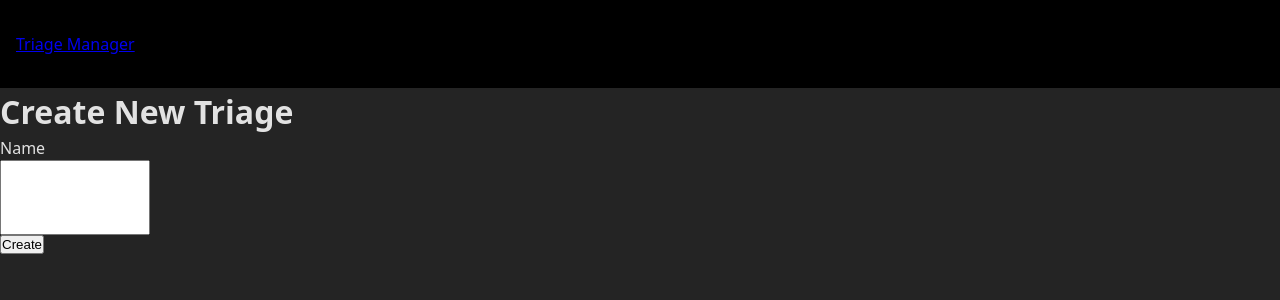
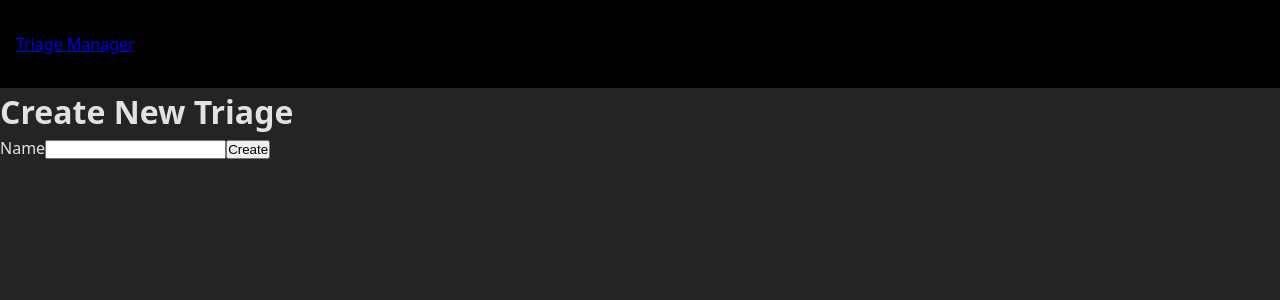
Before and after one commit to venoblin/triage-manager, a React (Vite) app: page /triage/new in a window 1280 px wide. Shown: the top 300 px of the page. Built offline with nearby package versions, Linux system fonts and the light colour scheme.

Commit message:
modified form

```diff
--- a/src/components/PathCard/PathCard.css
+++ b/src/components/PathCard/PathCard.css
@@ -21,19 +21,4 @@
 }
 .hop:last-of-type {
   margin-right: 0;
-}
-
-form {
-  display: flex;
-  flex-direction: column;
-}
-
-input {
-  width: 150px;
-  height: 75px;
-}
-
-button {
-  width: -moz-fit-content;
-  width: fit-content;
 }/*# sourceMappingURL=PathCard.css.map */
--- a/src/components/PathCard/PathCard.jsx
+++ b/src/components/PathCard/PathCard.jsx
@@ -58,7 +58,7 @@ const PathCard = (props) => {
         </div>
       </div>
 
-      {isSelected && (
+      {isSelected && isEditMode && (
         <form onSubmit={handleSubmit}>
           <input
             type='text'
--- a/src/components/PathCard/PathCard.scss
+++ b/src/components/PathCard/PathCard.scss
@@ -27,17 +27,3 @@
     margin-right: 0;
   }
 }
-
-form {
-  display: flex;
-  flex-direction: column;
-}
-
-input {
-  width: 150px;
-  height: 75px;
-}
-
-button {
-  width: fit-content;
-}
```
Also changed, not shown: 1 other file (tests, documents, lock files or other folders).
